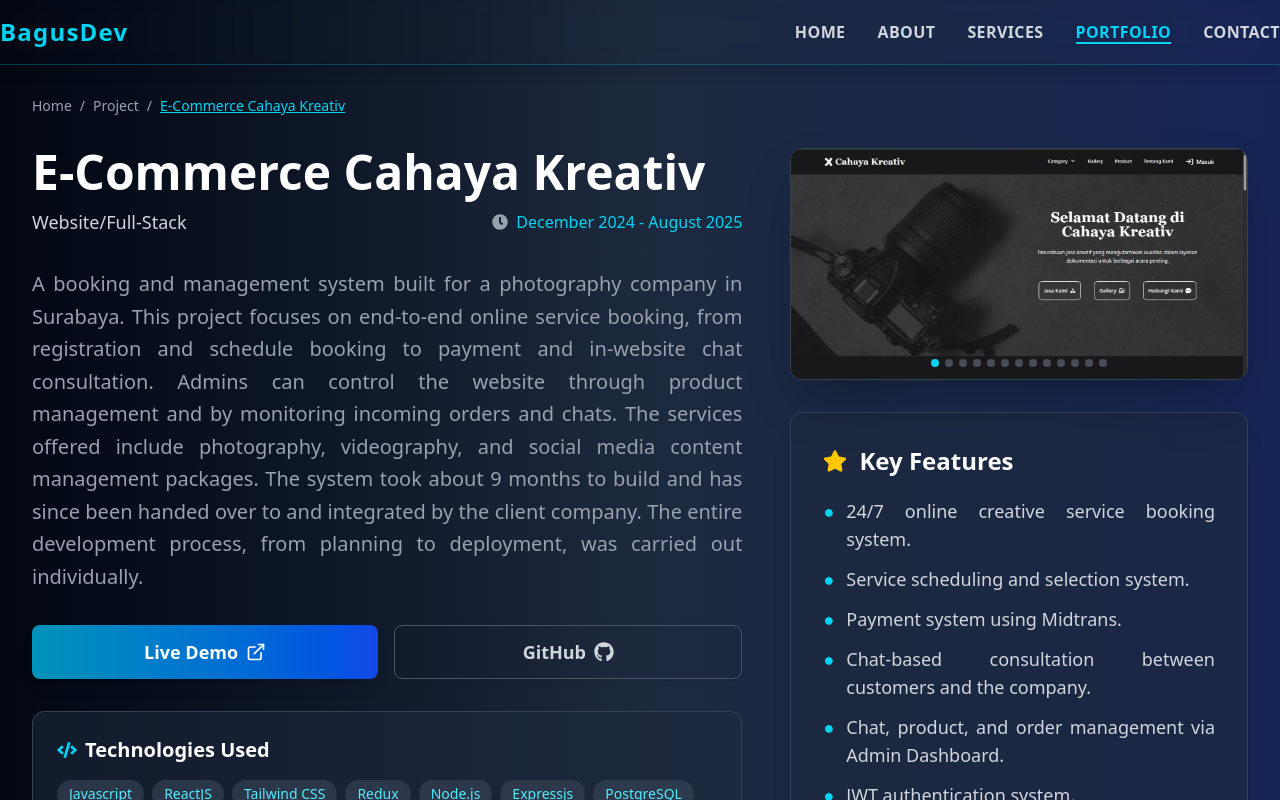
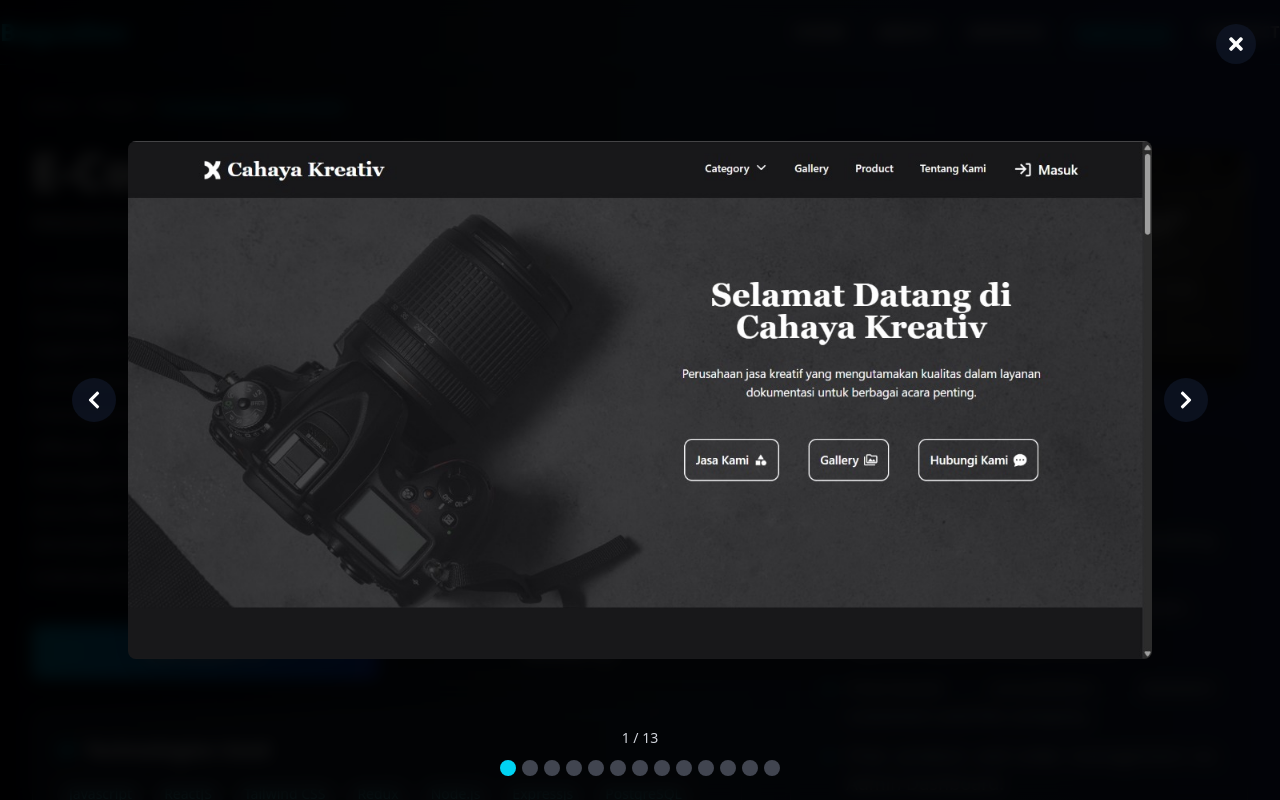
Before and after one commit to Bagusdpa4/Portofolio, a React (Vite) app: page /project/2 in a window 1280 px wide. Both pictures are taken after a click on the picture 1019 px from the left and 264 px from the top of the page. Shown: the top 800 px of the page. Built offline with nearby package versions, Linux system fonts and the light colour scheme.

Commit message:
Image Project

```diff
--- /dev/null
+++ b/src/assets/components/common/ImageLightbox.jsx
@@ -0,0 +1,129 @@
+import React, { useEffect } from "react";
+import { AnimatePresence, motion } from "framer-motion";
+import { FaChevronLeft, FaChevronRight, FaTimes } from "react-icons/fa";
+
+export const ImageLightbox = ({
+  images,
+  currentIndex,
+  isOpen,
+  onClose,
+  onPrev,
+  onNext,
+  onSelect,
+}) => {
+  // Tutup dengan tombol Escape
+  useEffect(() => {
+    if (!isOpen) return;
+
+    const handleKeyDown = (e) => {
+      if (e.key === "Escape") onClose();
+      if (e.key === "ArrowLeft") onPrev();
+      if (e.key === "ArrowRight") onNext();
+    };
+
+    document.addEventListener("keydown", handleKeyDown);
+    document.body.style.overflow = "hidden";
+
+    return () => {
+      document.removeEventListener("keydown", handleKeyDown);
+      document.body.style.overflow = "unset";
+    };
+  }, [isOpen, onClose, onPrev, onNext]);
+
+  if (!images || images.length === 0) return null;
+
+  return (
+    <AnimatePresence>
+      {isOpen && (
+        <motion.div
+          className="z-100 fixed inset-0 flex items-center justify-center bg-black/90 backdrop-blur-sm"
+          initial={{ opacity: 0 }}
+          animate={{ opacity: 1 }}
+          exit={{ opacity: 0 }}
+          transition={{ duration: 0.25 }}
+          onClick={onClose}
+        >
+          {/* Tombol Close */}
+          <button
+            onClick={onClose}
+            aria-label="Close"
+            className="absolute right-4 top-4 z-10 flex h-10 w-10 cursor-pointer items-center justify-center rounded-full bg-gray-900/70 text-white transition duration-300 hover:bg-cyan-600 sm:right-6 sm:top-6"
+          >
+            <FaTimes className="h-5 w-5" />
+          </button>
+
+          {/* Gambar */}
+          <div
+            className="relative flex h-full w-full max-w-6xl items-center justify-center px-4 py-16 sm:px-16"
+            onClick={(e) => e.stopPropagation()}
+          >
+            <AnimatePresence mode="wait">
+              <motion.img
+                key={currentIndex}
+                src={images[currentIndex]}
+                alt={`Screenshot ${currentIndex + 1}`}
+                className="max-h-full max-w-full rounded-lg object-contain shadow-2xl"
+                initial={{ opacity: 0, scale: 0.95 }}
+                animate={{ opacity: 1, scale: 1 }}
+                exit={{ opacity: 0, scale: 0.95 }}
+                transition={{ duration: 0.25, ease: "easeOut" }}
+              />
+            </AnimatePresence>
+
+            {/* Panah Prev/Next */}
+            {images.length > 1 && (
+              <>
+                <button
+                  onClick={(e) => {
+                    e.stopPropagation();
+                    onPrev();
+                  }}
+                  aria-label="Previous image"
+                  className="absolute left-2 top-1/2 flex h-11 w-11 -translate-y-1/2 cursor-pointer items-center justify-center rounded-full bg-gray-900/70 text-white transition duration-300 hover:bg-cyan-600"
+                >
+                  <FaChevronLeft className="h-5 w-5" />
+                </button>
+                <button
+                  onClick={(e) => {
+                    e.stopPropagation();
+                    onNext();
+                  }}
+                  aria-label="Next image"
+                  className="absolute right-2 top-1/2 flex h-11 w-11 -translate-y-1/2 cursor-pointer items-center justify-center rounded-full bg-gray-900/70 text-white transition duration-300 hover:bg-cyan-600"
+                >
+                  <FaChevronRight className="h-5 w-5" />
+                </button>
+              </>
+            )}
+          </div>
+
+          {/* Counter + Dots */}
+          {images.length > 1 && (
+            <div
+              className="absolute bottom-6 left-1/2 flex -translate-x-1/2 flex-col items-center gap-3"
+              onClick={(e) => e.stopPropagation()}
+            >
+              <p className="text-sm text-gray-300">
+                {currentIndex + 1} / {images.length}
+              </p>
+              <div className="flex max-w-xs flex-wrap justify-center gap-1.5">
+                {images.map((_, idx) => (
+                  <button
+                    key={idx}
+                    onClick={() => onSelect(idx)}
+                    aria-label={`Go to image ${idx + 1}`}
+                    className={`h-4 w-4 cursor-pointer rounded-full transition duration-300 ${
+                      idx === currentIndex
+                        ? "bg-cyan-400"
+                        : "bg-gray-500/60 hover:bg-gray-400"
+                    }`}
+                  />
+                ))}
+              </div>
+            </div>
+          )}
+        </motion.div>
+      )}
+    </AnimatePresence>
+  );
+};
--- a/src/pages/portofolio/Portofolio.jsx
+++ b/src/pages/portofolio/Portofolio.jsx
@@ -8,11 +8,13 @@ import {
   FaClock,
   FaChevronLeft,
   FaChevronRight,
+  FaExpand,
 } from "react-icons/fa";
 import { portfolioItems } from "../../assets/components/portofolio/ProjectContent";
 import { Navbar } from "../../assets/components/navbar/Navbar";
 import { Loading } from "../../assets/components/loading/Loading";
-import { motion } from "framer-motion";
+import { ImageLightbox } from "../../assets/components/common/ImageLightbox";
+import { motion, AnimatePresence } from "framer-motion";
 
 const contentFadeInVariants = (direction = "up") => ({
   hidden: {
@@ -54,6 +56,8 @@ export const Portofolio = () => {
   const navigate = useNavigate();
   const [isLoading, setIsLoading] = useState(true);
   const [currentImageIndex, setCurrentImageIndex] = useState(0);
+  const [slideDirection, setSlideDirection] = useState(1);
+  const [isLightboxOpen, setIsLightboxOpen] = useState(false);
   const project = portfolioItems.find((item) => item.id === parseInt(id));
 
   const allImages = project
@@ -63,17 +67,21 @@ export const Portofolio = () => {
   const hasMultipleImages = allImages.length > 1;
 
   const goToPrevImage = (e) => {
-    e.stopPropagation();
+    e?.stopPropagation();
     setCurrentImageIndex((prev) =>
       prev === 0 ? allImages.length - 1 : prev - 1,
     );
   };
 
   const goToNextImage = (e) => {
-    e.stopPropagation();
+    e?.stopPropagation();
     setCurrentImageIndex((prev) =>
       prev === allImages.length - 1 ? 0 : prev + 1,
     );
+  };
+
+  const goToImage = (idx) => {
+    setCurrentImageIndex(idx);
   };
 
   useEffect(() => {
@@ -142,45 +150,79 @@ export const Portofolio = () => {
     return null;
   }
 
-  const ImageCarousel = () => (
+  // Animasi transisi gambar
+  const imageVariants = {
+    initial: { opacity: 0, scale: 0.95 },
+    animate: { opacity: 1, scale: 1 },
+    exit: { opacity: 0, scale: 0.95 },
+  };
+
+  const ImageCarousel = ({
+    allImages,
+    currentImageIndex,
+    hasMultipleImages,
+    projectTitle,
+    onImageClick,
+    onPrev,
+    onNext,
+    onSelect,
+  }) => (
+    <div>
       <div className="group relative overflow-hidden rounded-xl border border-gray-700 shadow-2xl">
-      <img
+        <AnimatePresence mode="wait">
+          <motion.img
+            key={currentImageIndex}
             src={allImages[currentImageIndex]}
-        alt={`${project.title} screenshot ${currentImageIndex + 1}`}
+            alt={`${projectTitle} screenshot ${currentImageIndex + 1}`}
+            variants={imageVariants}
+            initial="initial"
+            animate="animate"
+            exit="exit"
+            transition={{ duration: 0.25, ease: "easeOut" }}
+            onClick={onImageClick}
             className="h-auto w-full cursor-pointer object-cover"
           />
+        </AnimatePresence>
+
+        <div className="pointer-events-none absolute right-3 top-3 flex h-9 w-9 items-center justify-center rounded-full bg-gray-900/70 text-white opacity-0 transition duration-300 group-hover:opacity-100">
+          <FaExpand className="h-4 w-4" />
+        </div>
+
         {hasMultipleImages && (
           <>
             <button
-            onClick={goToPrevImage}
+              onClick={onPrev}
               aria-label="Previous image"
               className="absolute left-2 top-1/2 flex h-9 w-9 -translate-y-1/2 cursor-pointer items-center justify-center rounded-full bg-gray-900/70 text-white opacity-0 transition duration-300 hover:bg-cyan-600 group-hover:opacity-100"
             >
               <FaChevronLeft className="h-4 w-4" />
             </button>
             <button
-            onClick={goToNextImage}
+              onClick={onNext}
               aria-label="Next image"
               className="absolute right-2 top-1/2 flex h-9 w-9 -translate-y-1/2 cursor-pointer items-center justify-center rounded-full bg-gray-900/70 text-white opacity-0 transition duration-300 hover:bg-cyan-600 group-hover:opacity-100"
             >
               <FaChevronRight className="h-4 w-4" />
             </button>
-          <div className="absolute bottom-3 left-1/2 flex -translate-x-1/2 gap-1.5">
+          </>
+        )}
+      </div>
+
+      {hasMultipleImages && (
+        <div className="mt-3 flex flex-wrap justify-center gap-1.5">
           {allImages.map((_, idx) => (
             <button
               key={idx}
-                onClick={(e) => {
-                  e.stopPropagation();
-                  setCurrentImageIndex(idx);
-                }}
+              onClick={() => onSelect(idx)}
               aria-label={`Go to image ${idx + 1}`}
-                className={`h-2 w-2 rounded-full transition duration-300 ${
-                  idx === currentImageIndex ? "bg-cyan-400" : "bg-gray-500/60"
+              className={`h-4 w-4 cursor-pointer rounded-full transition duration-300 ${
+                idx === currentImageIndex
+                  ? "w-5 bg-cyan-400"
+                  : "bg-gray-600 hover:bg-gray-500"
               }`}
             />
           ))}
         </div>
-        </>
       )}
     </div>
   );
@@ -247,7 +289,16 @@ export const Portofolio = () => {
 
               <div className="block lg:hidden">
                 <motion.div variants={itemVariants}>
-                  <ImageCarousel />
+                  <ImageCarousel
+                    allImages={allImages}
+                    currentImageIndex={currentImageIndex}
+                    hasMultipleImages={hasMultipleImages}
+                    projectTitle={project.title}
+                    onImageClick={() => setIsLightboxOpen(true)}
+                    onPrev={goToPrevImage}
+                    onNext={goToNextImage}
+                    onSelect={goToImage}
+                  />
                 </motion.div>
               </div>
 
@@ -309,7 +360,16 @@ export const Portofolio = () => {
               variants={contentFadeInVariants("right")}
             >
               <div className="hidden lg:block">
-                <ImageCarousel />
+                <ImageCarousel
+                  allImages={allImages}
+                  currentImageIndex={currentImageIndex}
+                  hasMultipleImages={hasMultipleImages}
+                  projectTitle={project.title}
+                  onImageClick={() => setIsLightboxOpen(true)}
+                  onPrev={goToPrevImage}
+                  onNext={goToNextImage}
+                  onSelect={goToImage}
+                />
               </div>
 
               <motion.div
@@ -338,6 +398,16 @@ export const Portofolio = () => {
           </div>
         </div>
       </motion.div>
+
+      <ImageLightbox
+        images={allImages}
+        currentIndex={currentImageIndex}
+        isOpen={isLightboxOpen}
+        onClose={() => setIsLightboxOpen(false)}
+        onPrev={() => goToPrevImage()}
+        onNext={() => goToNextImage()}
+        onSelect={goToImage}
+      />
     </>
   );
 };
```
Lines whose indentation alone changed are shown as unchanged.
